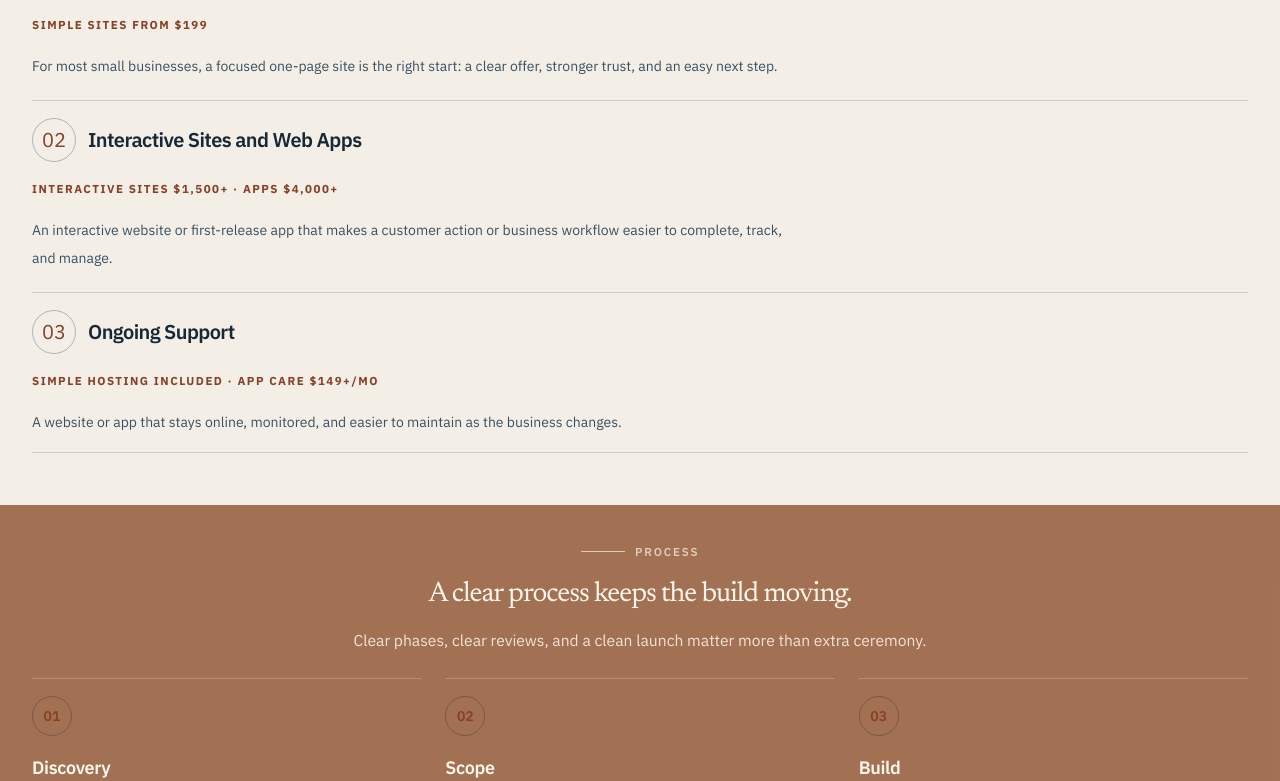
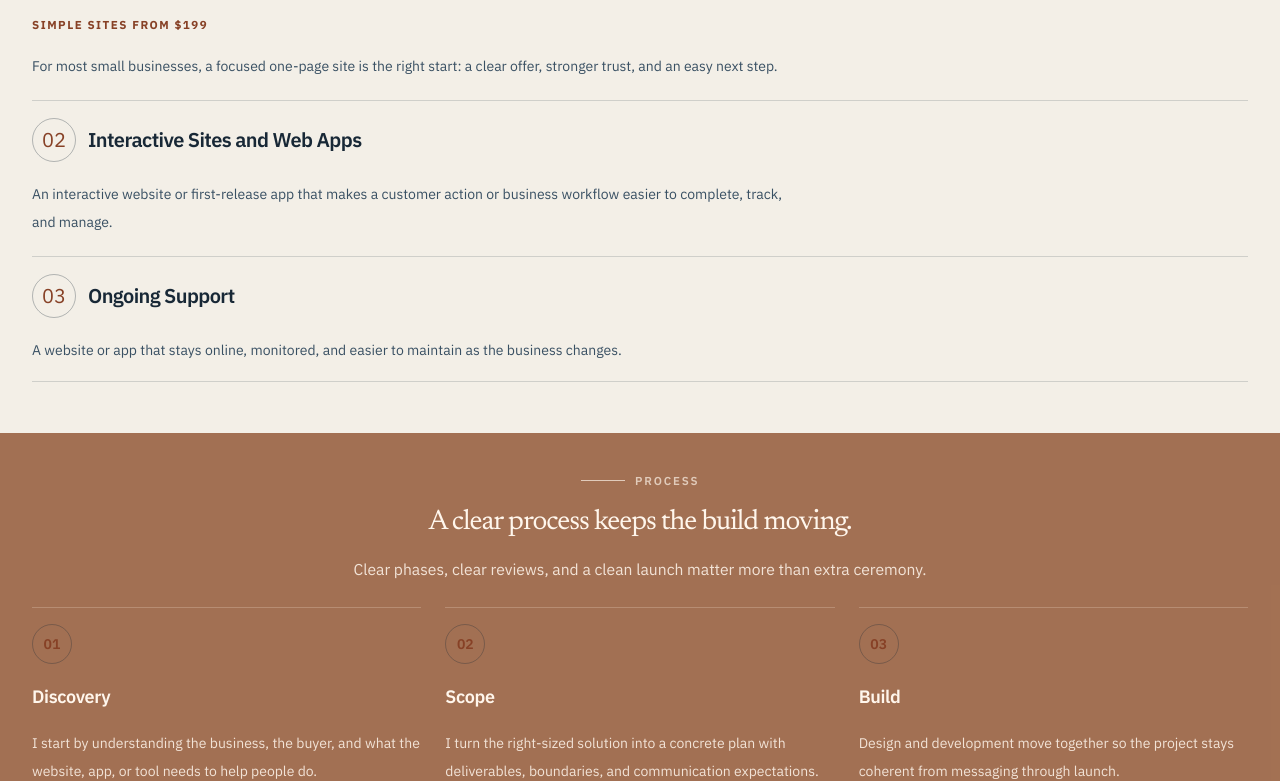
Before and after one commit to Jrawecki/WebDevHub, a Next.js app: page / in a window 1280 px wide. Shown: the part 940-1721 px from the top of the page. Built offline with nearby package versions, Linux system fonts and the light colour scheme; no server answers.

Commit message:
Focus homepage on simple site pricing

```diff
--- a/components/pages/home/home-page.tsx
+++ b/components/pages/home/home-page.tsx
@@ -121,7 +121,9 @@ export function HomePageContent() {
                         {service.title}
                       </h3>
                     </div>
-                    <p className="home-service-price">{service.priceFrom}</p>
+                    {service.slug === "website-projects" ? (
+                      <p className="home-service-price">{service.priceFrom}</p>
+                    ) : null}
                     <p className="max-w-3xl text-sm leading-7 text-[color:var(--foreground-soft)]">
                       {service.primaryOutcome}
                     </p>
```
Also changed, not shown: 1 other file (tests, documents, lock files or other folders).
